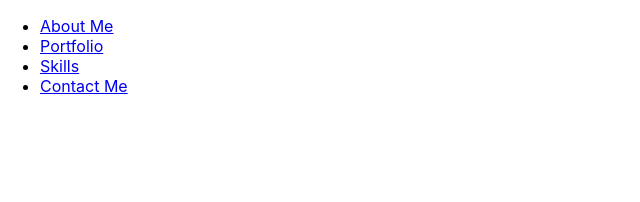
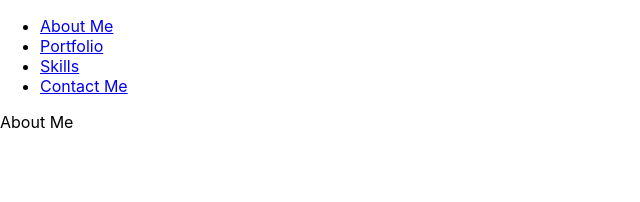
Before and after one commit to CoderJ01/material-ui-programming-portfolio, a React (Create React App) app: page / in a window 1280 px wide. Shown: the top 202 px of the page, without its empty margins (0-640 px from the left). Built offline with nearby package versions, Linux system fonts and the light colour scheme.

Commit message:
test rendering of About Me page

```diff
--- a/src/pages/AboutMe/AboutMe.page.jsx
+++ b/src/pages/AboutMe/AboutMe.page.jsx
@@ -3,7 +3,7 @@ import React from 'react';
 const AboutMe = () => {
     return (
         <div>
-
+            About Me
         </div>
     );
 }
```
